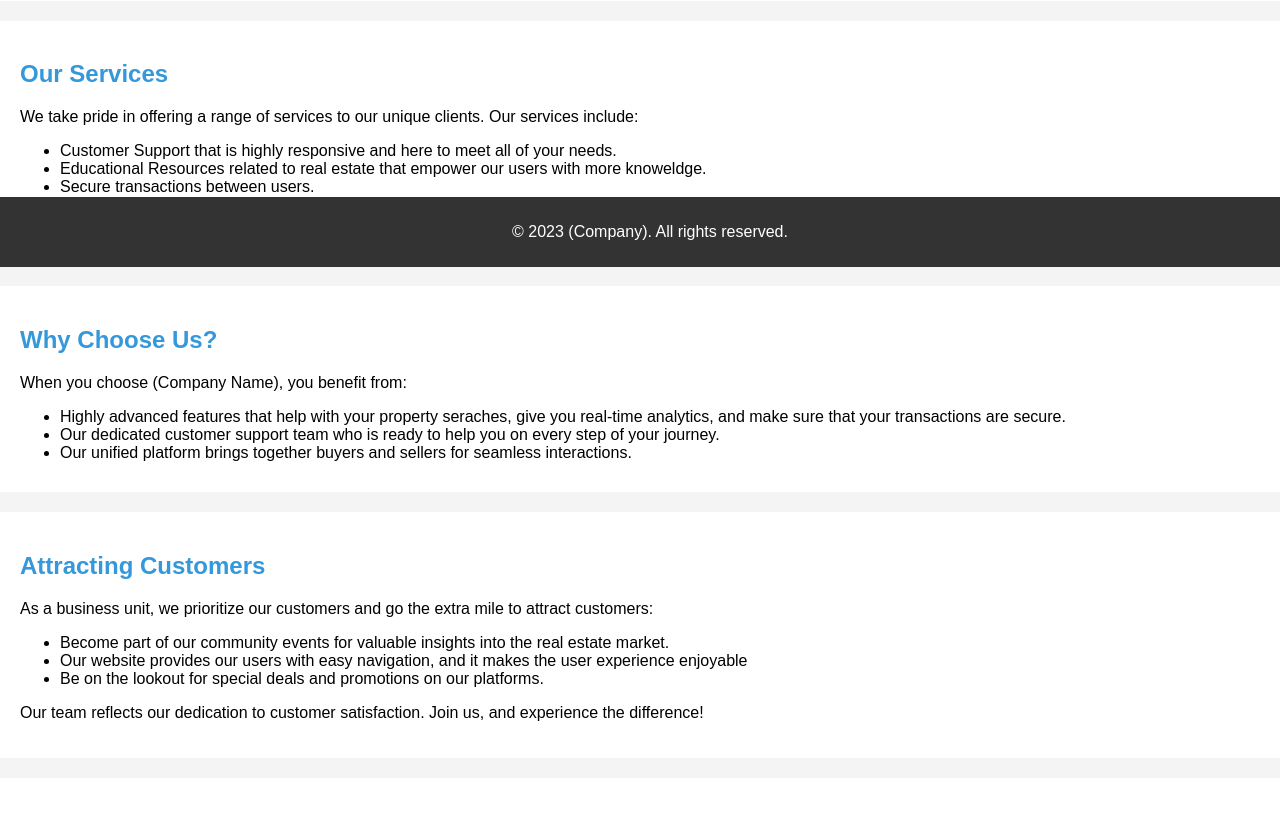
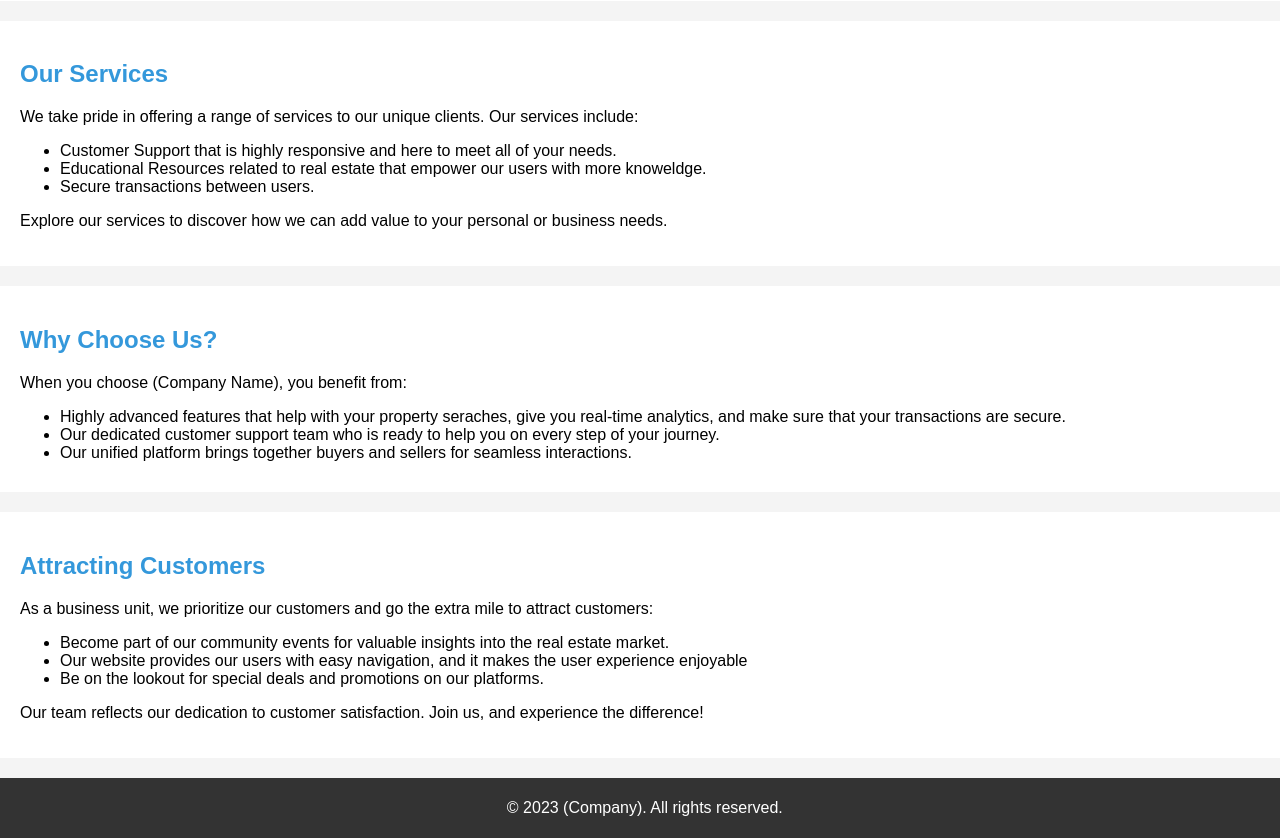
Before and after one commit to Quan987/real-estate-web, a PHP site: page /homepage.html in a window 1280 px wide. Shown: the part 533-1371 px from the top of the page. Before the commit the page ends 1254 px from the top, so only its background shows below. Run offline with PHP 8.4, Linux system fonts and the light colour scheme.

Commit message:
homepage change

```diff
--- a/css/style1.css
+++ b/css/style1.css
@@ -1,5 +1,5 @@
 body {
-  font-family: 'Arial', sans-serif;
+  font-family: "Arial", sans-serif;
   margin: 0;
   padding: 0;
   background-color: #f4f4f4;
@@ -52,8 +52,7 @@ footer {
   background-color: #333;
   color: #fff;
   text-align: center;
-  padding: 10px;
-  position: fixed;
+  padding: 0.3rem;
   bottom: 0;
   width: 100%;
 }
```
